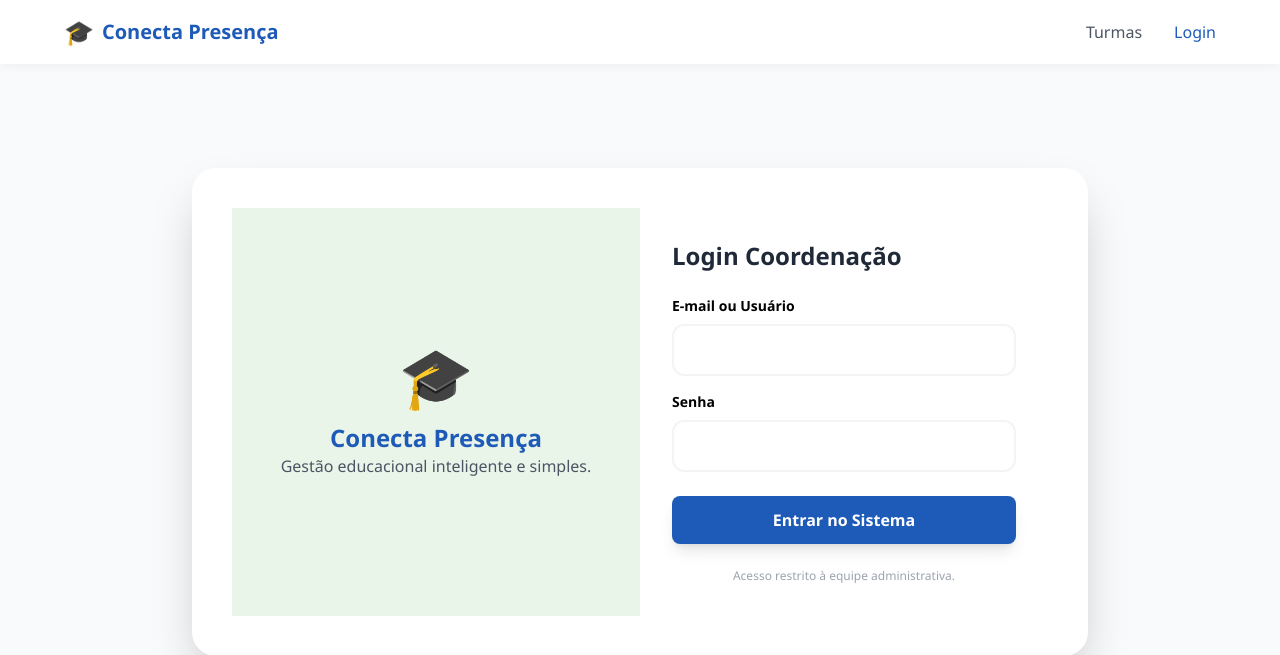
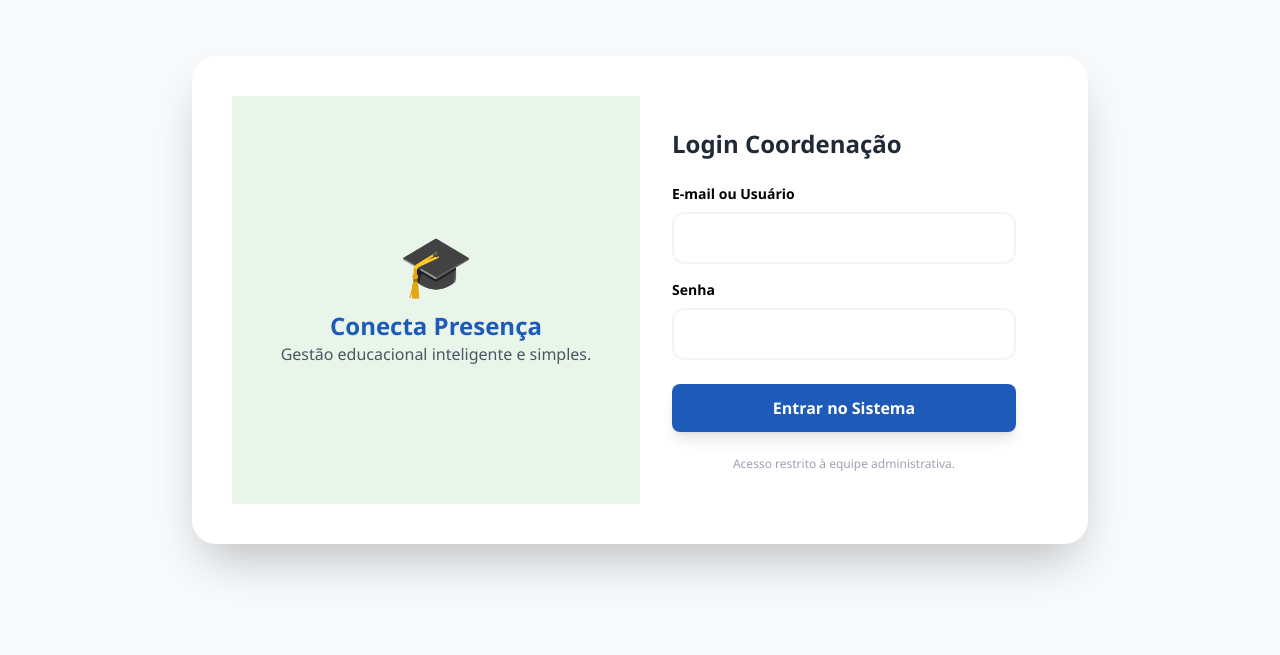
Before and after one commit to irbds-dev/Projeto_chamada, a Django app: page / in a window 1280 px wide. Shown: the top 655 px of the page. Run offline with Django 5.2, Linux system fonts and the light colour scheme; some libraries are stand-ins or nearby versions.

Commit message:
removido base.html da tela de login

```diff
--- a/Projeto_chamada/core/templates/login.html
+++ b/Projeto_chamada/core/templates/login.html
@@ -1,5 +1,14 @@
-{% extends 'base.html' %}
-{% block content %}
+{% load static %}
+<!DOCTYPE html>
+<html lang="pt-br">
+    <head>
+        <meta charset="UTF-8">
+        <meta name="viewport" content="width=device-width, initial-scale=1.0">
+        <title>Conecta Presença</title>
+        <link rel="stylesheet" href="{% static 'css/style.css' %}">
+        <script src="https://cdn.tailwindcss.com"></script>
+    </head>
+    <body class="bg-gray-50">
         <div class="flex justify-center items-center h-[75vh]">
             <div class="bg-white p-10 rounded-3xl shadow-2xl flex w-full max-w-4xl overflow-hidden">
                 <div class="hidden md:flex w-1/2 bg-[#EAF5EA] items-center justify-center p-8">
@@ -34,4 +43,5 @@
                 </div>
             </div>
         </div>
-{% endblock %}
+    </body>
+</html>
--- a/Projeto_chamada/core/views.py
+++ b/Projeto_chamada/core/views.py
@@ -265,17 +265,8 @@ def dados_dashboard(request):
         'tabela_alunos': tabela_alunos
     })
 
-"""
-# 5. TELA DE GESTÃO DE CADASTROS
-@permission_required('core.add_aluno', raise_exception=True)
-@login_required
-def cadastroAluno(request):
-    alunos = Aluno.objects.all().order_by('-data')[:10]
-    turmas = Turma.objects.all()
-    return render(request, 'cadastroAluno.html', {'alunos': alunos, 'turmas': turmas})
-"""
 
-# 6. CADASTRA TURMA
+# 5. CADASTRA TURMA
 @login_required
 @permission_required('core.add_turma', raise_exception=True)
 def cadastroTurma(request):
@@ -305,7 +296,7 @@ def cadastroTurma(request):
         'turmas': turmas
     })
 
-# 7. CADASTRO ALUNO
+# 6. CADASTRO ALUNO
 @login_required
 @permission_required('core.add_aluno', raise_exception=True)
 def cadastroAluno(request):
@@ -340,7 +331,7 @@ def cadastroAluno(request):
         'turma_filtrada_id': turma_filtrada_id
     })
 
-# 8. TELA DE LOGIN
+# 7. TELA DE LOGIN
 def login_view(request):
     if request.user.is_authenticated:
         return redirect('turmas')
```
Lines whose indentation alone changed are shown as unchanged.
